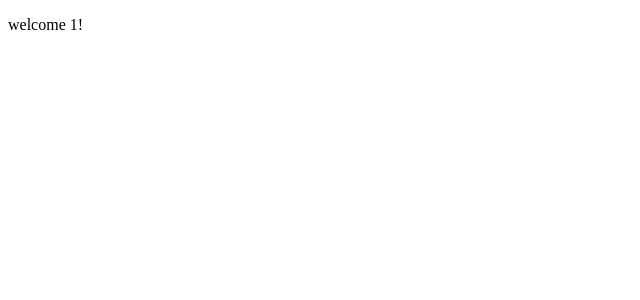
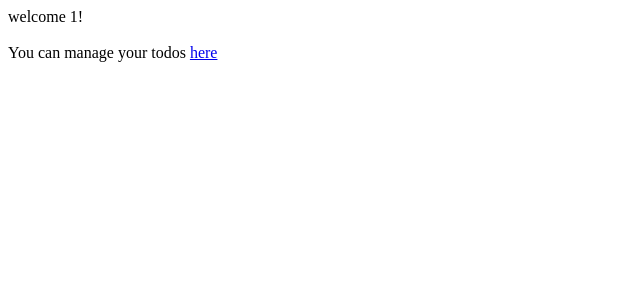
Before and after one commit to archana-vish/Angular7, an Angular app: page /welcome/1 in a window 1280 px wide. Shown: the top 300 px of the page, without its empty margins (0-640 px from the left). Built offline with nearby package versions, Linux system fonts and the light colour scheme.

Commit message:
Added router link

```diff
--- a/src/app/welcome/welcome.component.html
+++ b/src/app/welcome/welcome.component.html
@@ -1,3 +1,7 @@
-<p>
+<div>
   welcome {{message}}!
-</p>
+</div>
+<br>
+<div>
+  You can manage your todos <a routerLink="/todos">here </a>
+</div>
```
